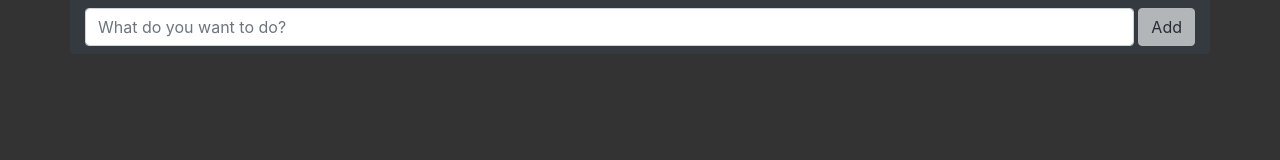
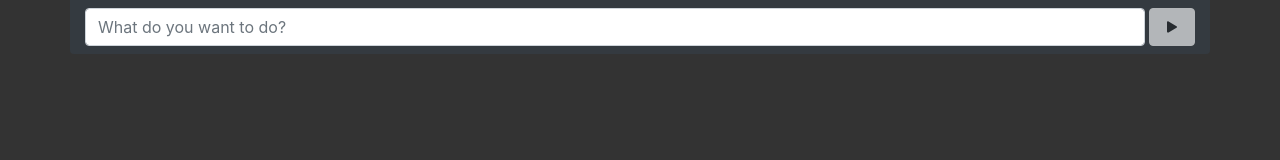
Before and after one commit to magnuslundin/SimpleTodo, a Vue app: page / in a window 1280 px wide. Both pictures are taken after a click on the button "Start using Todo". Shown: the top 160 px of the page. Built offline with nearby package versions, Linux system fonts and the light colour scheme.

Commit message:
Change from text to icon on add item button

```diff
--- a/src/components/TodoAddItem.vue
+++ b/src/components/TodoAddItem.vue
@@ -13,7 +13,9 @@
                         class="btn btn-light ml-1"
                         v-on:click="addItem ()"
                         :disabled="newItemTitle.length < 3"
-                    >Add</button>
+                    >
+                        <b-icon-play-fill></b-icon-play-fill>
+                    </button>
                 </span>
             </div>
         </div>
```
